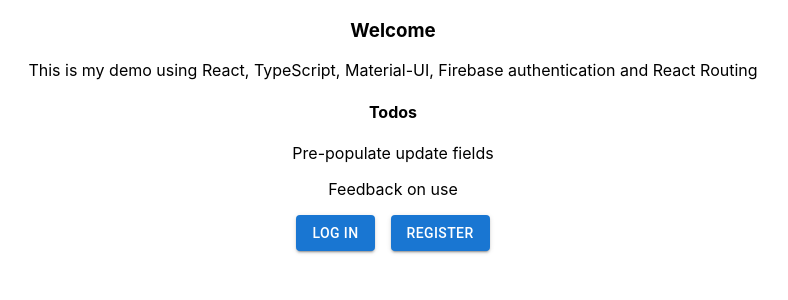
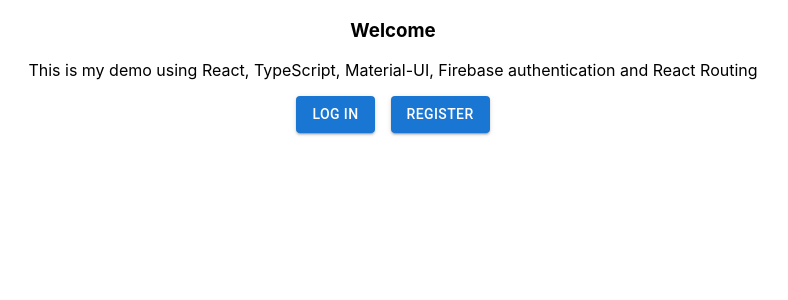
Before and after one commit to xsjark/practice, a React (Create React App) app: page / in a window 1280 px wide. Shown: the top 300 px of the page, without its empty margins (247-1035 px from the left). Built offline with nearby package versions, Linux system fonts and the light colour scheme.

Commit message:
updated readme

```diff
--- a/src/components/Home.tsx
+++ b/src/components/Home.tsx
@@ -18,9 +18,6 @@
                     Welcome
                 </h3>
                 <p>This is my demo using React, TypeScript, Material-UI, Firebase authentication and React Routing</p>
-                <h4>Todos</h4>
-                    <p>Pre-populate update fields</p>
-                    <p>Feedback on use</p>
             </div>
             <Box
                 component="form"
```
Also changed, not shown: 1 other file (tests, documents, lock files or other folders).
